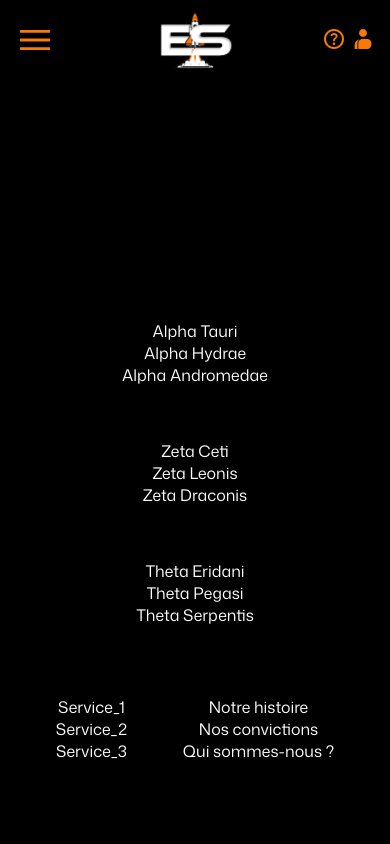
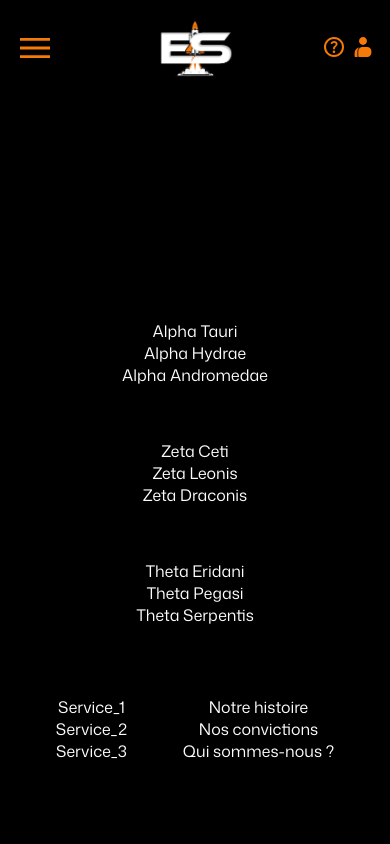
Before and after one commit to wildcodeschool-2025-03/js-lyon-2025-03-p3, a React (Vite) app in the folder client/: page / in a window 390 px wide. Shown: the top 844 px of the page. Built offline with nearby package versions, Linux system fonts and the light colour scheme; no server answers.

Commit message:
fix du header qui n'était pas à sa position en mobile

```diff
--- a/client/src/components/Header.css
+++ b/client/src/components/Header.css
@@ -3,6 +3,7 @@
   position: absolute;
   display: flex;
   justify-content: center;
+      top: 8px;
   z-index: 1;
 }
 .logoWhite {
@@ -48,7 +49,6 @@
 @media (min-width: 650px) {
   .header {
     justify-content: start;
-    top: 8px;
   }
   .logoWhite {
     margin-left: 1rem;
```
